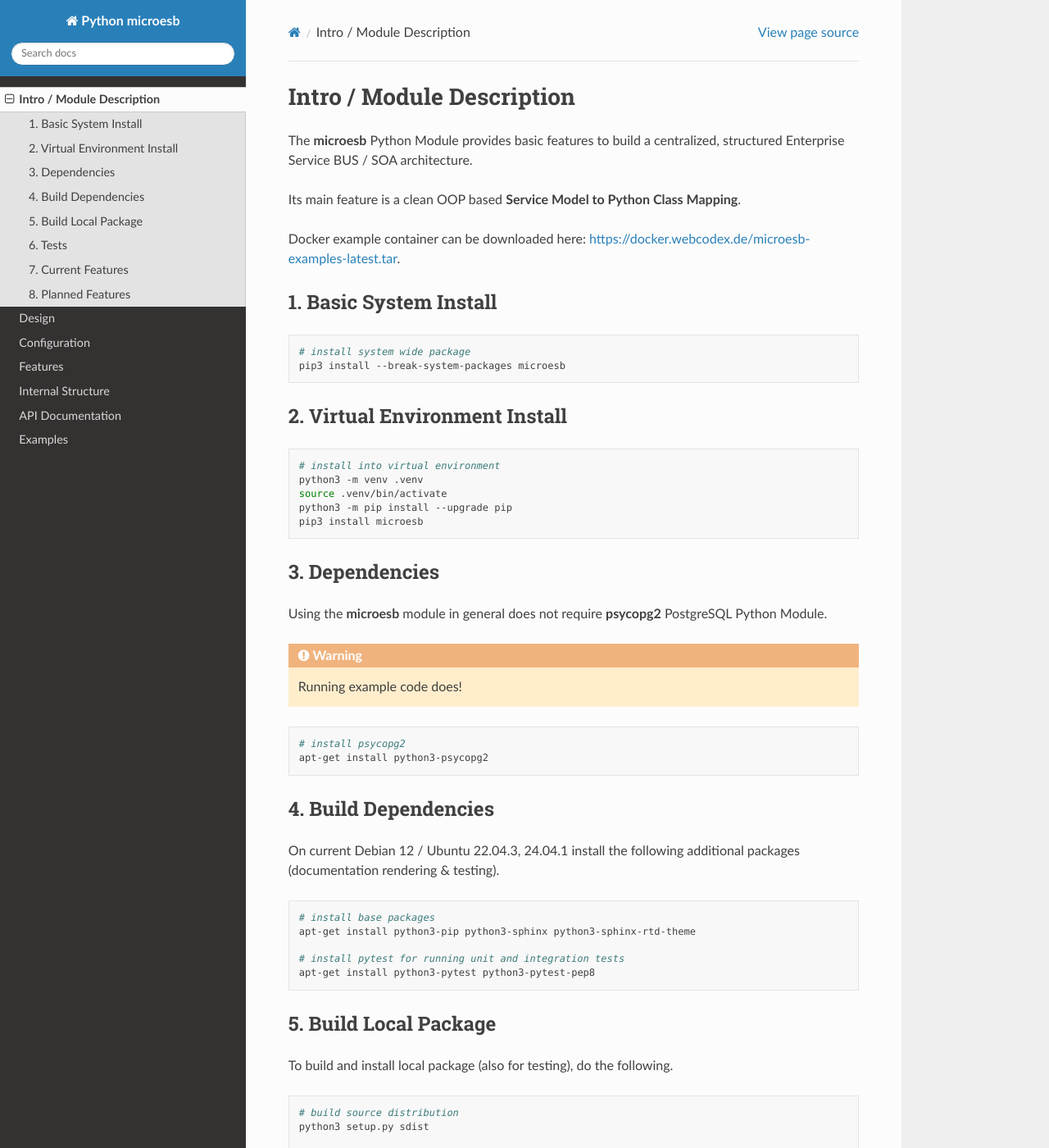
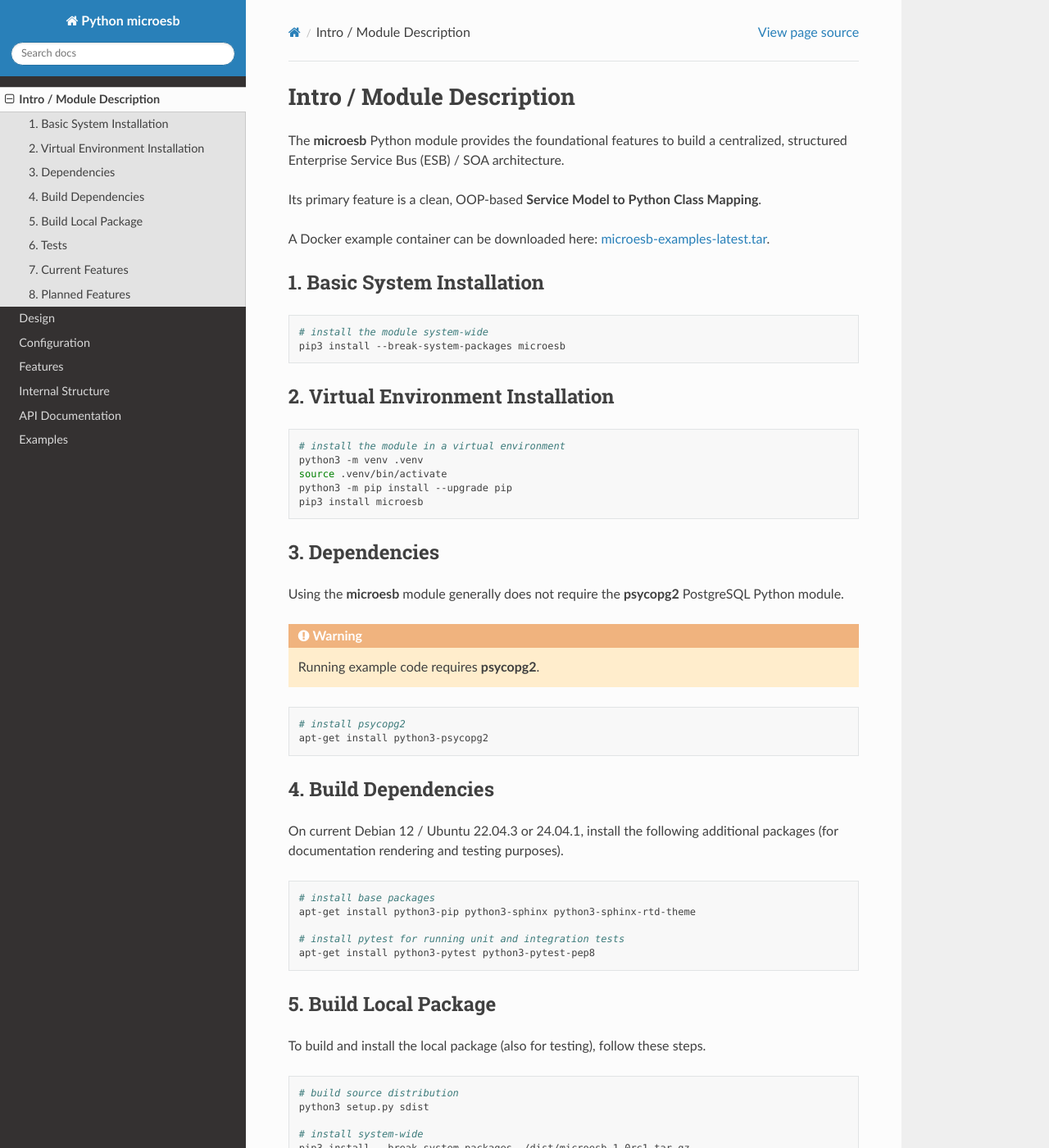
Before and after one commit to clauspruefer/python-micro-esb, a Sphinx documentation site: the page built from doc/source/intro.rst, in a window 1280 px wide and 1400 px high. Shown: the whole window at 82% size. Built offline with Sphinx 7.4.7 and the Read the Docs theme 3.1.0, drawn with Linux system fonts in a browser that asks for light colours; some of the changed text lies outside the part shown.

Commit message:
Correct syntactically

```diff
--- a/doc/source/intro.rst
+++ b/doc/source/intro.rst
@@ -4,28 +4,28 @@
 Intro / Module Description
 ==========================
 
-The **microesb** Python Module provides basic features to build a centralized,
-structured Enterprise Service BUS / SOA architecture.
+The **microesb** Python module provides the foundational features to build a centralized,
+structured Enterprise Service Bus (ESB) / SOA architecture.
 
-Its main feature is a clean OOP based **Service Model to Python Class Mapping**.
+Its primary feature is a clean, OOP-based **Service Model to Python Class Mapping**.
 
-Docker example container can be downloaded here:
-https://docker.webcodex.de/microesb-examples-latest.tar.
+A Docker example container can be downloaded here:
+`microesb-examples-latest.tar <https://docker.webcodex.de/microesb-examples-latest.tar>`_.
 
-1. Basic System Install
-=======================
+1. Basic System Installation
+============================
 
 .. code-block:: bash
 
-    # install system wide package
+    # install the module system-wide
     pip3 install --break-system-packages microesb
 
-2. Virtual Environment Install
-==============================
+2. Virtual Environment Installation
+===================================
 
 .. code-block:: bash
 
-    # install into virtual environment
+    # install the module in a virtual environment
     python3 -m venv .venv
     source .venv/bin/activate
     python3 -m pip install --upgrade pip
@@ -34,11 +34,11 @@ https://docker.webcodex.de/microesb-examples-latest.tar.
 3. Dependencies
 ===============
 
-Using the **microesb** module in general does not require **psycopg2** PostgreSQL
-Python Module.
+Using the **microesb** module generally does not require the **psycopg2** PostgreSQL
+Python module.
 
 .. warning::
-    Running example code does!
+    Running example code requires **psycopg2**.
 
 .. code-block:: bash
 
@@ -48,7 +48,8 @@ Python Module.
 4. Build Dependencies
 =====================
 
-On current Debian 12 / Ubuntu 22.04.3, 24.04.1 install the following additional packages (documentation rendering & testing).
+On current Debian 12 / Ubuntu 22.04.3 or 24.04.1, install the following additional packages
+(for documentation rendering and testing purposes).
 
 .. code-block:: bash
 
@@ -61,20 +62,20 @@ On current Debian 12 / Ubuntu 22.04.3, 24.04.1 install the following additional
 5. Build Local Package
 ======================
 
-To build and install local package (also for testing), do the following.
+To build and install the local package (also for testing), follow these steps.
 
 .. code-block:: bash
 
     # build source distribution
     python3 setup.py sdist
 
-    # install systemwide
+    # install system-wide
     pip3 install --break-system-packages ./dist/microesb-1.0rc1.tar.gz
 
 6. Tests
 ========
 
-To run all tests (unit and integration) after pip systemwide package installation.
+To run all tests (unit and integration) after the system-wide package installation:
 
 .. code-block:: bash
 
@@ -87,6 +88,6 @@ To run all tests (unit and integration) after pip systemwide package installatio
 - JSON Service Metadata to Python Internal Class / Object Mapping
 
 8. Planned Features
-===================
+====================
 
-- Database Abstraction on "top" of Object Mapping Model
+- Database Abstraction on "top" of the Object Mapping Model
```
